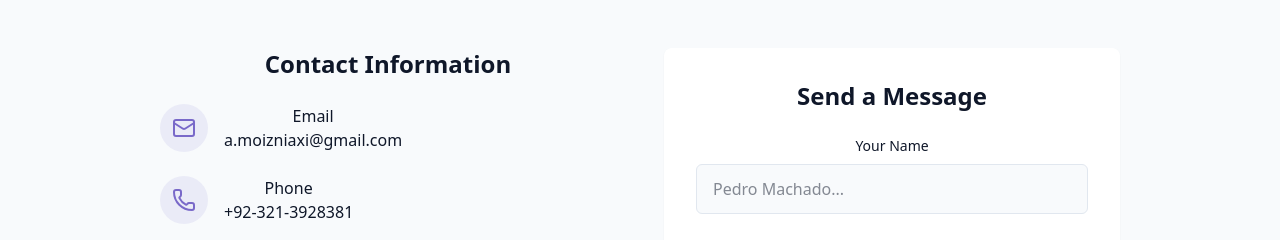
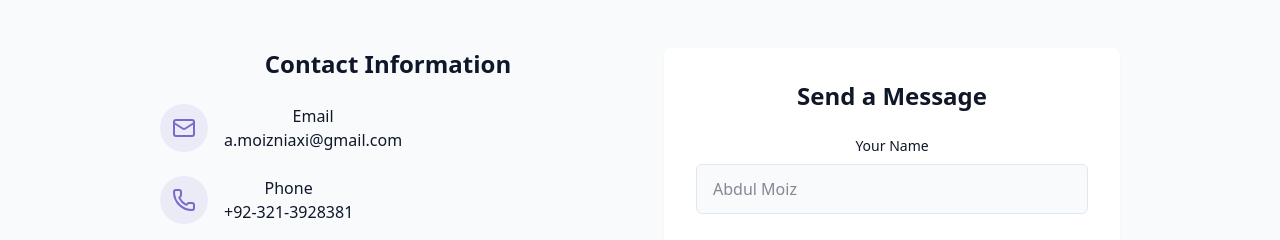
Before and after one commit to moiz-xyz/Portfolio-react, a React (Vite) app: page / in a window 1280 px wide. Shown: the part 3728-3968 px from the top of the page. Built offline with nearby package versions, Linux system fonts and the light colour scheme.

Commit message:
resolved production issue

```diff
--- a/src/components/ContactSection.jsx
+++ b/src/components/ContactSection.jsx
@@ -122,7 +122,7 @@ export const ContactSection = () => {
                   name="name"
                   required
                   className="w-full px-4 py-3 rounded-md border border-input bg-background focus:outline-hidden foucs:ring-2 focus:ring-primary"
-                  placeholder="Pedro Machado..."
+                  placeholder="Abdul Moiz"
                 />
               </div>
 
```
